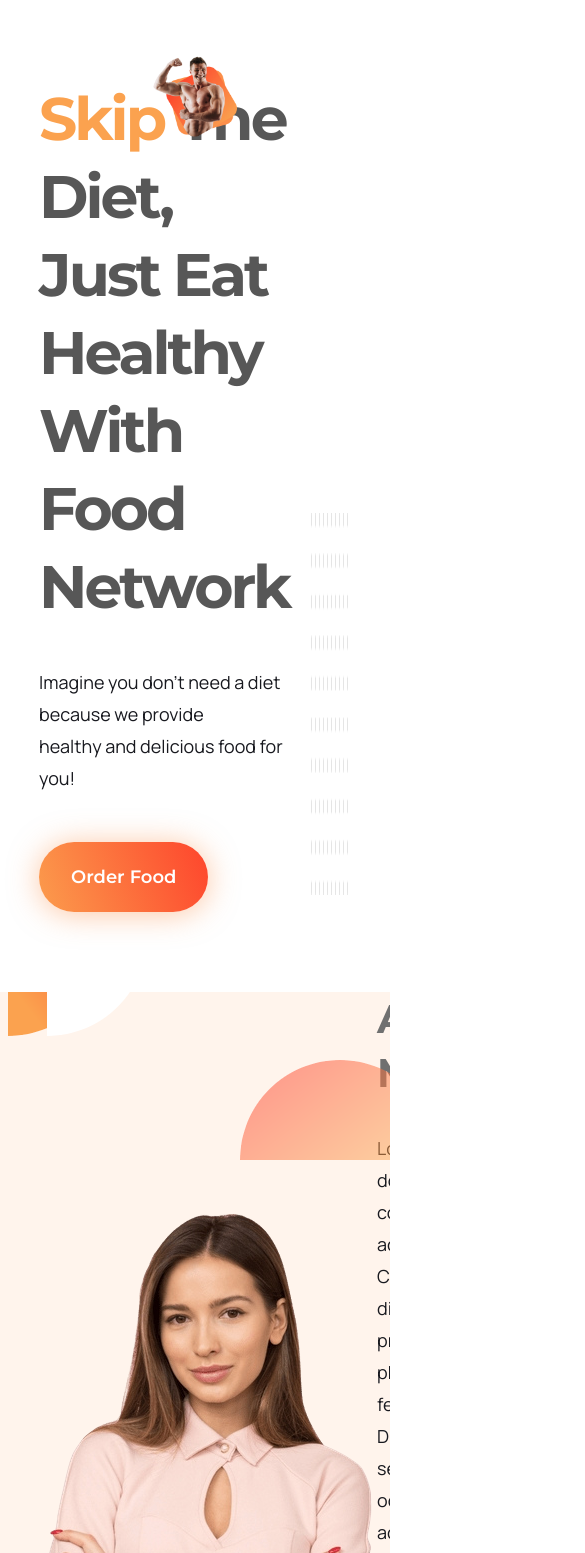
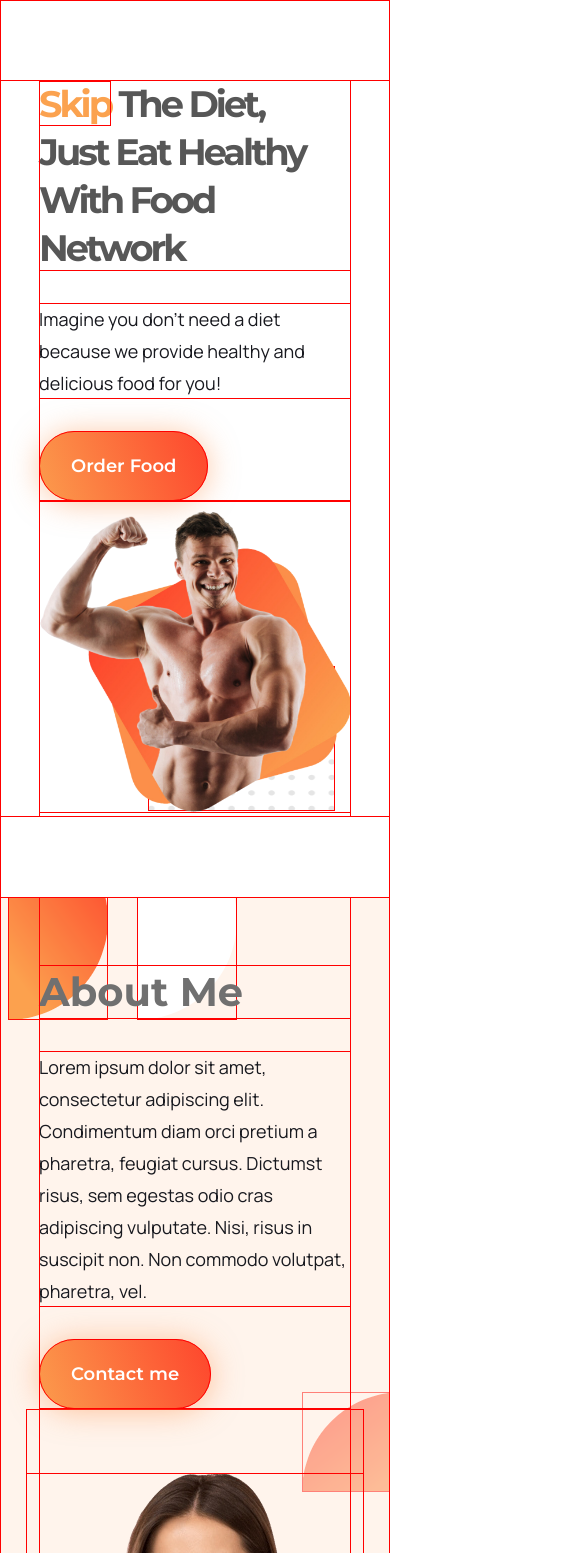
Before and after one commit to jiadalfahmid/eat-fresh, a plain HTML site: page index.html in a window 390 px wide. Shown: the top 1553 px of the page, 585 px wide, since content can reach past the window. Drawn offline with Linux system fonts and the light colour scheme.

Commit message:
Responsive Eat Fresh website completed with HTML & CSS

```diff
--- a/css/style.css
+++ b/css/style.css
@@ -5,8 +5,8 @@
   margin: 0;
   box-sizing: border-box;
 
-  /* outline: 1px solid red;
-  outline-offset: -1px; */
+  outline: 1px solid red;
+  outline-offset: -1px;
 
 
 }
@@ -99,6 +99,7 @@
 
 .banner p{
   margin-bottom: 3rem;
+  max-width: 444px;
 }
 
 .banner-img-container{
@@ -140,6 +141,7 @@
 .decorations .half-circle,
 .decorations .dots-decoration{
   position: absolute;
+  z-index: -1;
 }
 
 .decorations .bc-1{
@@ -219,3 +221,100 @@
   color: #fff;
 }
 /* footer section ends */
+
+/* Mobile device css starts */
+@media screen and (max-width:576px) {
+  .container{
+    max-width: 90%;
+  }
+
+  h1{
+    font-size: 2.3rem;
+    margin-bottom: 2rem;
+  }
+
+  h2{
+    font-family: Montserrat, sans-serif;
+    margin-bottom: 2rem;
+  }
+
+  h3{
+    font-size: 28px;
+    margin-bottom: 0.75rem;
+  }
+
+  .banner-container{
+    flex-direction: column;
+  }
+
+  .banner-text-container{
+    width: 100%;
+  }
+
+  .banner p{
+    margin-bottom: 2rem;
+  }
+
+  .banner-img-container .featured {
+    width: 100%;
+    margin: 0 auto;
+  }
+
+  .about-me>.container {
+    flex-direction: column-reverse;
+    justify-content: center;
+    align-items: center;
+  }
+
+  .about-me .about-me-text-container{
+    padding-top: 4.2rem;
+    z-index: 1;
+  }
+
+  .about-me .about-me-text-container>P {
+    margin-bottom: 2rem;
+  }
+
+  .about-me-img-container .about-me-img img{
+    z-index: 1;
+    position: relative;
+    margin-bottom: -4px;
+  }
+
+  .decorations .bc-1{
+    top: -7%;
+
+  }
+
+  .decorations .bc-2{
+    top: 40%;
+    right: -16%;
+  }
+
+  .decorations .wc-1{
+    top: -7%;
+    left: 35%;
+    z-index: 0;
+  }
+
+  .decorations .wc-2{
+    z-index: 0;
+  }
+
+  .recipes-container {
+    gap: 0;
+    flex-direction: column;
+  }
+
+  .recipes-container .recipe{
+    margin-bottom: 1rem;
+  }
+
+  .social-container {
+    align-items: center;
+    text-align: center;
+    flex-direction: column;
+    padding: 2rem 1rem;
+    margin-top: 2rem;
+  }
+}
--- a/index.html
+++ b/index.html
@@ -13,7 +13,7 @@
       <div class="banner-container flex">
         <div class="banner-text-container">
           <h1><span class="brand-color">Skip</span> The Diet, <br>Just Eat Healthy <br> With Food Network</h1>
-          <p>Imagine you don't need a diet because we provide <br> healthy and delicious food for you!</p>
+          <p>Imagine you don't need a diet because we provide healthy and delicious food for you!</p>
           <button class="btn">Order Food</button>
         </div>
         <div class="banner-img-container">
```
